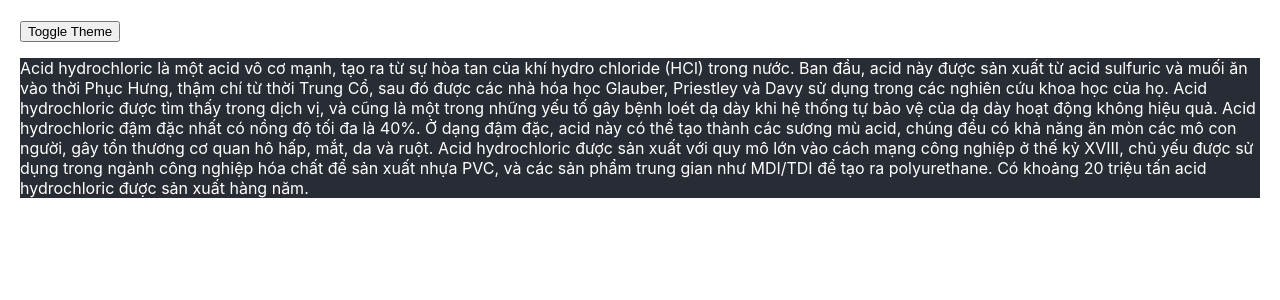
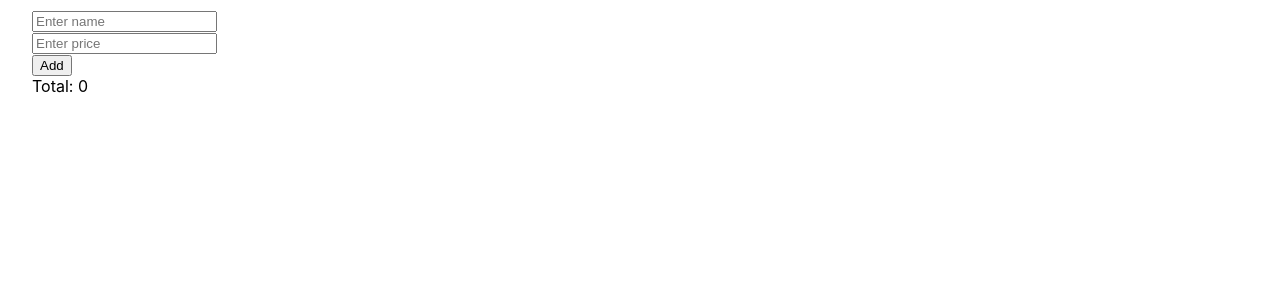
Before and after one commit to github-nqvnlc/tiktok-reactjs, a React (Create React App) app: page / in a window 1280 px wide. Shown: the top 300 px of the page. Built offline with nearby package versions, Linux system fonts and the light colour scheme.

Commit message:
useMemo(), useRef()

```diff
--- a/src/App.js
+++ b/src/App.js
@@ -1,57 +1,53 @@
-import { createContext, useState } from 'react'
-import Content from './Content'
-import './App.css'
+import { useState, useMemo, useRef} from "react";
+function App() {
+  const [name, setName] = useState('')
+  const [price, setPrice] = useState('')
+  const [product, setProduce] = useState([])
 
-// function App() {
+  const nameRef = useRef()
 
-//   const [job, setJob] = useState('')
-//   const [jobs, setJobs] = useState([])
-
-//   const handleSub = () => {
-//     setJobs([...jobs,job])
-//     setJob('')
-//   }
-
-//   const handleDel = () => {
-//     setJobs([])
-//   }
-
-//   return (
-//     <div className="App" style={{ padding: 32 }}>
-//       <h1>List To Do</h1>
-//       <input value={job} onChange={e => setJob(e.target.value)} />
-//       <button onClick={handleSub}>Add</button>
-
-//       <ul>
-//         {jobs.map((job, index) => (
-//           <li key={index}>{job}</li>
-//         )
-//         )}
-
-//       </ul>
-
-//       <button onClick={handleDel}>Delete</button>
-//     </div>
-//   );
-// }
-
-export const ThemeContext = createContext()
-
-function App1() {
-  const [theme, setTheme] = useState('dark')
-
-  const toggleTheme = () => {
-    setTheme(theme === 'dark' ? 'light' : 'dark')
+  const handleSumit = () => {
+    setProduce([...product, {
+      name,
+      price: parseInt(price)
+    }])
+    setName('')
+    setPrice('')
+    nameRef.current.focus()
   }
 
+  const total = useMemo(()=> {
+    const result = product.reduce((result, prod) => result + prod.price, 0)
+    return result
+  },[product])
+
   return (
-    <div style={{ padding: 20 }}>
-      <ThemeContext.Provider value={theme}>
-        <button onClick={toggleTheme}>Toggle Theme</button>
-        <Content />
-      </ThemeContext.Provider>
+    <div style={{ padding: '10px 32px' }}>
+      <input
+        ref={nameRef}
+        value={name}
+        placeholder="Enter name"
+        onChange={e => setName(e.target.value)}
+      />
+      <br />
+      <input
+        value={price}
+        placeholder="Enter price"
+        onChange={e => setPrice(e.target.value)}
+      />
+      <br />
+      <button onClick={handleSumit}>Add</button>
+      <br />
+      Total: {total}
+      <ul>
+        {
+          product.map((product, index) => (
+            <li key={index}>{product.name} - {product.price}</li>
+          ))
+        }
+      </ul>
     </div>
   )
 }
 
-export default App1;
+export default App;
```
